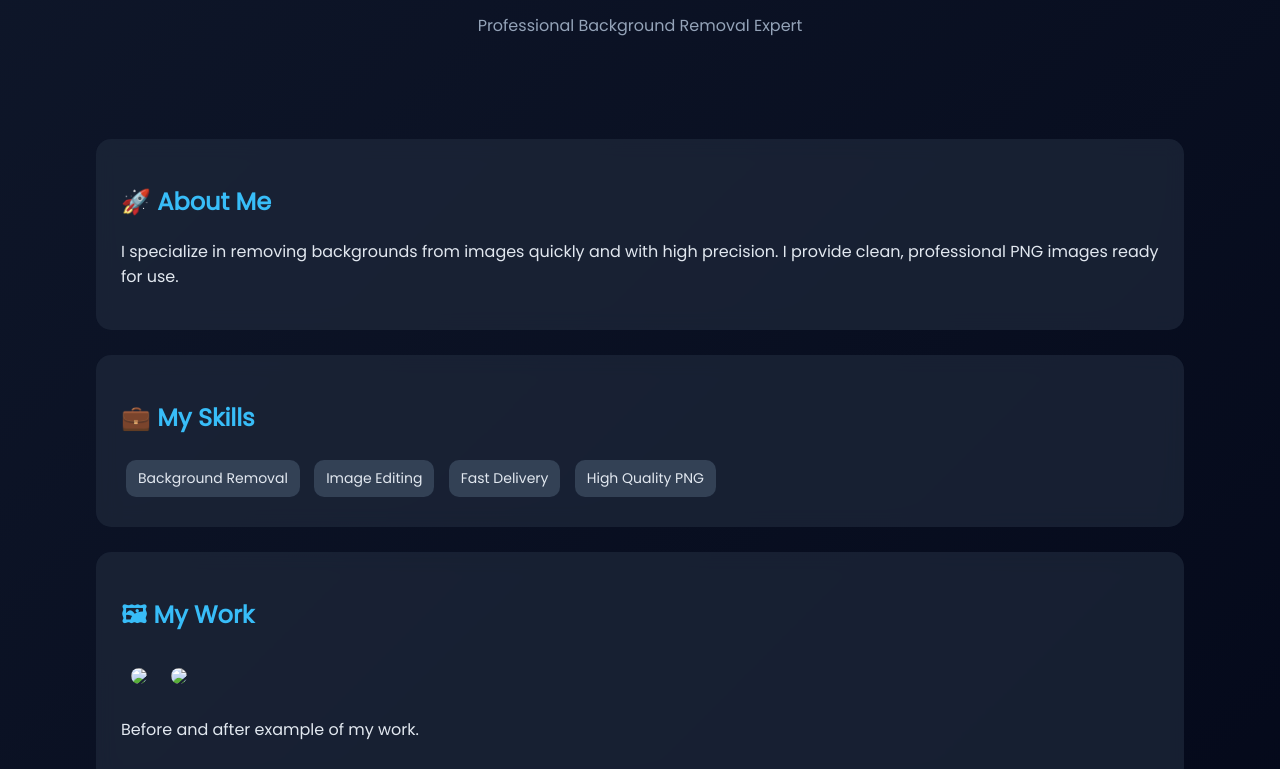
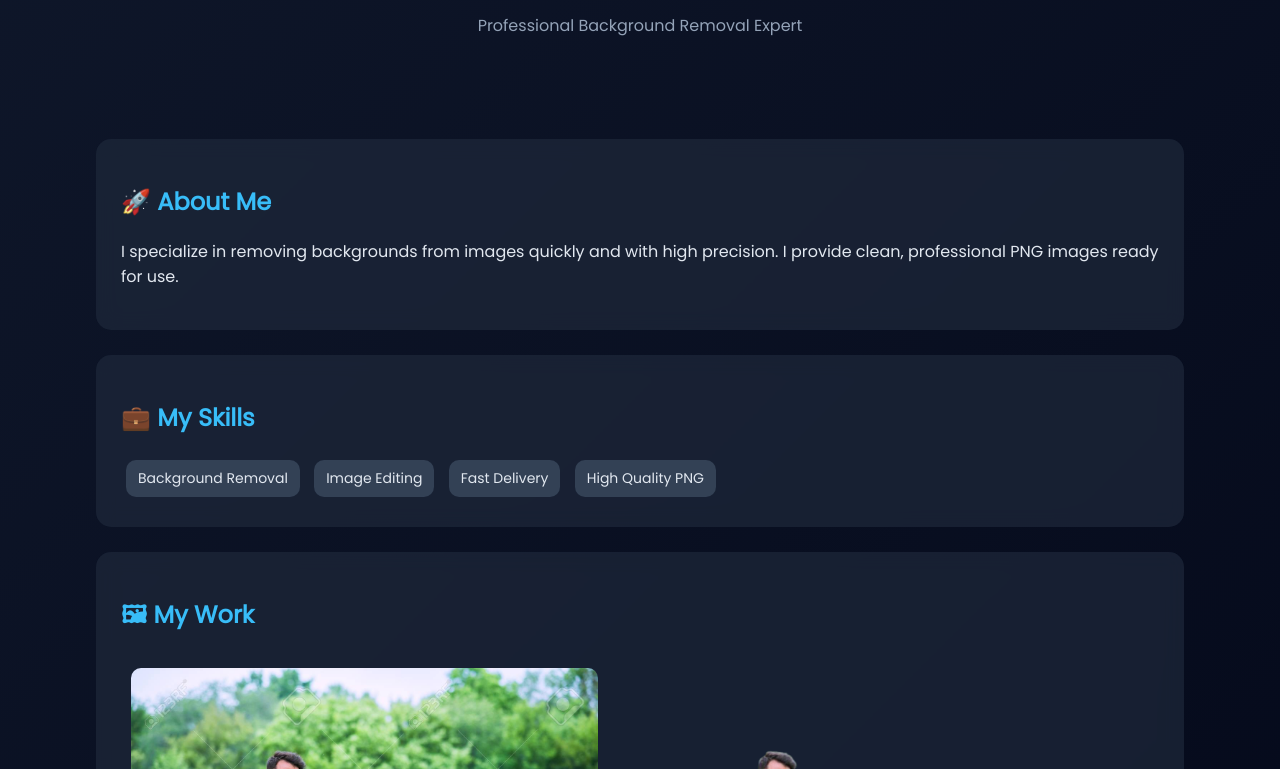
Before and after one commit to maniron14468-ux/yashwardhan.github.io, a plain HTML site: page index.html in a window 1280 px wide. Shown: the part 183-952 px from the top of the page. Drawn offline with Linux system fonts and the light colour scheme.

Commit message:
index.html

```diff
--- a/index.html
+++ b/index.html
@@ -136,8 +136,8 @@
   <div class="card">
     <h2>🖼 My Work</h2>
     <div class="gallery">
-      <img src="before.jpg">
-      <img src="after.png">
+      <img src="xx.jpg">
+      <img src="yy.png">
     </div>
     <p>Before and after example of my work.</p>
   </div>
```
